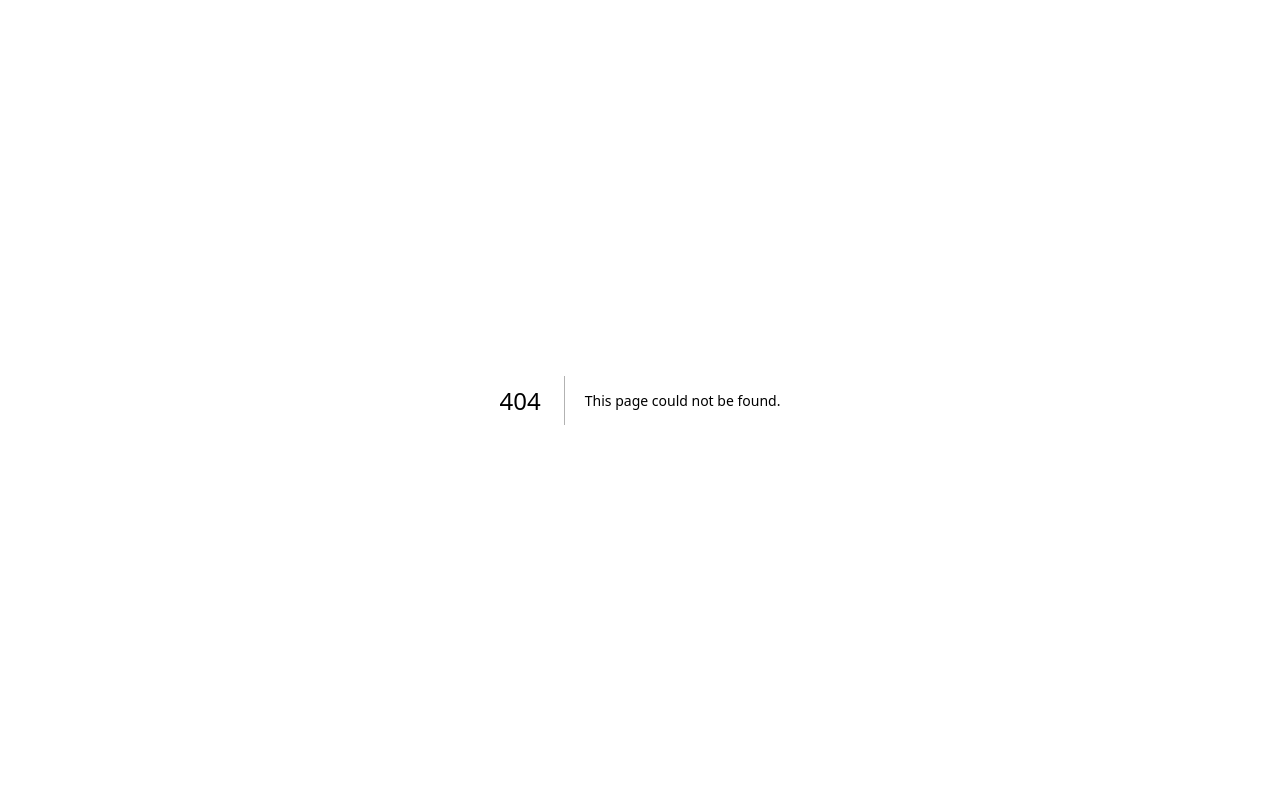
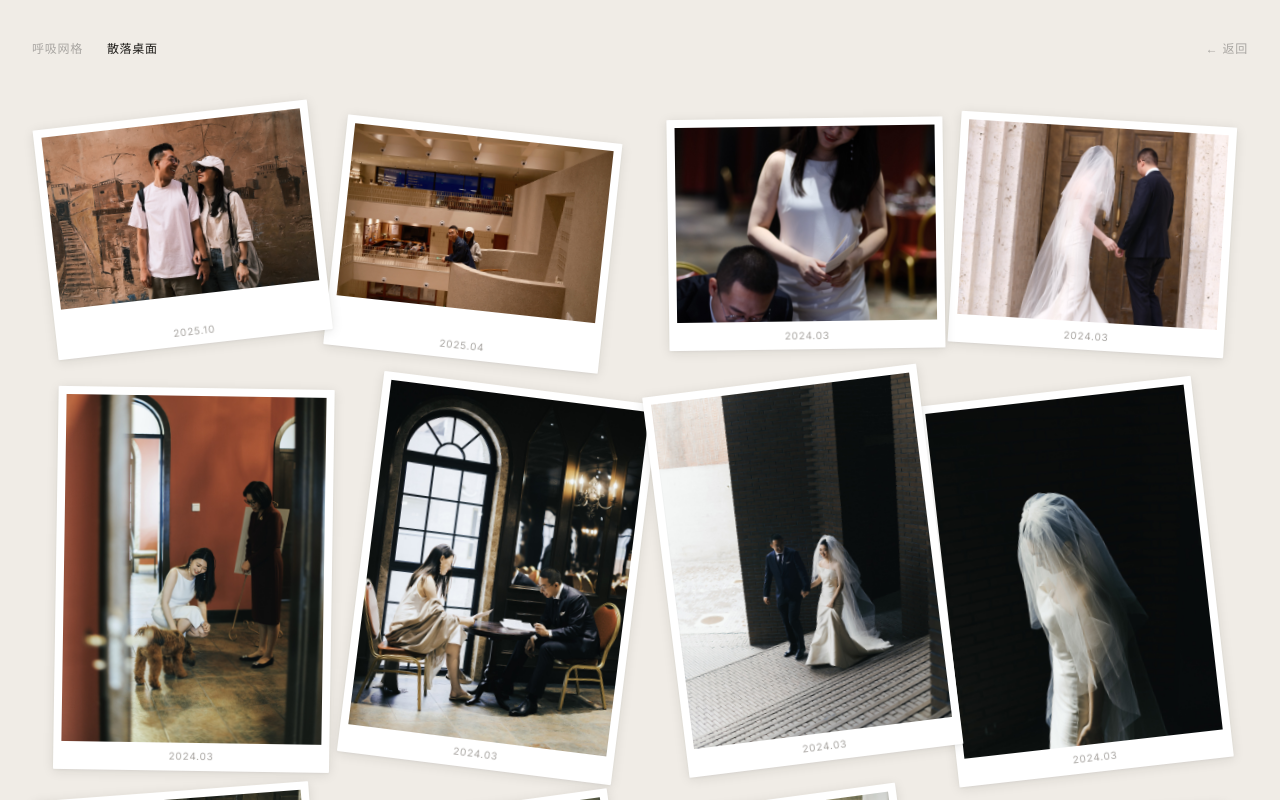
Before and after one commit to anxingjian/our-orbit, a Next.js app: page /demo/scattered in a window 1280 px wide. Before the commit this address had no page. Shown: the top 800 px of the page. Built offline with nearby package versions, Linux system fonts and the light colour scheme.

Commit message:
feat: 两个布局 demo
/demo/breathing — 4列呼吸网格，dense flow，放大图+全宽图
/demo/scattered — 拍立得散落风格，随机旋转偏移，hover回正

```diff
--- /dev/null
+++ b/src/app/demo/breathing/page.tsx
@@ -0,0 +1,126 @@
+'use client';
+
+import { useMemo, useState } from 'react';
+import photosData from '@/data/photos.json';
+import type { Photo } from '@/components/PhotoList';
+import PhotoDetail from '@/components/PhotoDetail';
+
+// 确定性"随机"——用索引做种子，不用 Math.random（避免 SSR 不一致）
+function seededRand(seed: number, min: number, max: number): number {
+  const x = Math.sin(seed * 9301 + 49297) * 233280;
+  const r = x - Math.floor(x);
+  return min + r * (max - min);
+}
+
+interface PhotoWithLayout extends Photo {
+  span: 'normal' | 'featured' | 'full';
+}
+
+export default function BreathingLayout() {
+  const [activeIndex, setActiveIndex] = useState<number | null>(null);
+
+  const photos = useMemo(() => {
+    const sorted = [...(photosData as Photo[])].sort(
+      (a, b) => new Date(b.date).getTime() - new Date(a.date).getTime()
+    );
+
+    const result: PhotoWithLayout[] = [];
+    let sinceLastFeatured = 0;
+    let sinceLastFull = 0;
+
+    sorted.forEach((photo, i) => {
+      const hasPriority = !!photo.description;
+      let span: PhotoWithLayout['span'] = 'normal';
+
+      // 全宽优先级最高
+      if (sinceLastFull >= 15 && photo.width > photo.height) {
+        span = 'full';
+        sinceLastFull = 0;
+        sinceLastFeatured = 0;
+      }
+      // 放大图
+      else if (
+        sinceLastFeatured >= 5 &&
+        (hasPriority || seededRand(i, 0, 1) > 0.6)
+      ) {
+        span = 'featured';
+        sinceLastFeatured = 0;
+        sinceLastFull += 1;
+      } else {
+        sinceLastFeatured += 1;
+        sinceLastFull += 1;
+      }
+
+      result.push({ ...photo, span });
+    });
+
+    return result;
+  }, []);
+
+  const flatPhotos = photos as Photo[];
+
+  return (
+    <div style={{ background: '#faf9f6', minHeight: '100vh', padding: '40px 24px' }}>
+      {/* 顶部导航 */}
+      <div style={{
+        display: 'flex', gap: '24px', marginBottom: '32px',
+        fontFamily: 'var(--font-body)', fontSize: '12px',
+        letterSpacing: '0.06em', color: 'var(--color-text-muted)',
+      }}>
+        <a href="/demo/breathing" style={{ color: 'var(--color-text)', fontWeight: 500, textDecoration: 'none' }}>呼吸网格</a>
+        <a href="/demo/scattered" style={{ textDecoration: 'none', color: 'inherit' }}>散落桌面</a>
+        <a href="/" style={{ textDecoration: 'none', color: 'inherit', marginLeft: 'auto' }}>← 返回</a>
+      </div>
+
+      {/* 网格 */}
+      <div style={{
+        display: 'grid',
+        gridTemplateColumns: 'repeat(4, 1fr)',
+        gridAutoFlow: 'dense',
+        gap: '7px',
+        maxWidth: '1400px',
+        margin: '0 auto',
+      }}>
+        {photos.map((photo, i) => (
+          <div
+            key={photo.src}
+            onClick={() => setActiveIndex(i)}
+            style={{
+              gridColumn: photo.span === 'full' ? '1 / -1' : photo.span === 'featured' ? 'span 2' : 'span 1',
+              gridRow: photo.span === 'featured' ? 'span 2' : 'span 1',
+              cursor: 'pointer',
+              overflow: 'hidden',
+              borderRadius: '2px',
+              background: '#f0ece8',
+              aspectRatio: photo.span === 'full' ? '16/5' : photo.span === 'featured' ? '1/1' : `${photo.width}/${photo.height}`,
+            }}
+          >
+            {/* eslint-disable-next-line @next/next/no-img-element */}
+            <img
+              src={photo.src}
+              alt={photo.title || ''}
+              loading="lazy"
+              style={{
+                width: '100%', height: '100%',
+                objectFit: 'cover',
+                display: 'block',
+                transition: 'transform 0.5s cubic-bezier(0.16,1,0.3,1)',
+              }}
+              onMouseEnter={e => (e.currentTarget.style.transform = 'scale(1.04)')}
+              onMouseLeave={e => (e.currentTarget.style.transform = 'scale(1)')}
+            />
+          </div>
+        ))}
+      </div>
+
+      <PhotoDetail
+        photo={activeIndex !== null ? flatPhotos[activeIndex] : null}
+        onClose={() => setActiveIndex(null)}
+        onPrev={() => setActiveIndex(i => (i !== null && i > 0 ? i - 1 : i))}
+        onNext={() => setActiveIndex(i => (i !== null && i < flatPhotos.length - 1 ? i + 1 : i))}
+        hasPrev={activeIndex !== null && activeIndex > 0}
+        hasNext={activeIndex !== null && activeIndex < flatPhotos.length - 1}
+      />
+    </div>
+  );
+}
--- /dev/null
+++ b/src/app/demo/scattered/page.tsx
@@ -0,0 +1,148 @@
+'use client';
+
+import { useMemo, useState } from 'react';
+import photosData from '@/data/photos.json';
+import type { Photo } from '@/components/PhotoList';
+import PhotoDetail from '@/components/PhotoDetail';
+
+// 确定性伪随机
+function seeded(seed: number): number {
+  const x = Math.sin(seed * 9301 + 49297) * 233280;
+  return x - Math.floor(x);
+}
+
+function formatMonthYear(dateStr: string): string {
+  const d = new Date(dateStr);
+  return `${d.getFullYear()}.${String(d.getMonth() + 1).padStart(2, '0')}`;
+}
+
+interface PolaroidProps {
+  photo: Photo;
+  index: number;
+  onClick: () => void;
+}
+
+function Polaroid({ photo, index, onClick }: PolaroidProps) {
+  const rotation = (seeded(index * 3 + 1) - 0.5) * 2 * 8; // ±8°
+  const offsetX = (seeded(index * 7 + 2) - 0.5) * 2 * 18; // ±18px
+  const offsetY = (seeded(index * 11 + 3) - 0.5) * 2 * 14; // ±14px
+  const zIndex = Math.floor(seeded(index * 13) * 10) + 1;
+
+  return (
+    <div
+      onClick={onClick}
+      style={{
+        position: 'relative',
+        transform: `rotate(${rotation}deg) translate(${offsetX}px, ${offsetY}px)`,
+        zIndex,
+        cursor: 'pointer',
+        transition: 'transform 0.35s cubic-bezier(0.16,1,0.3,1), box-shadow 0.35s ease, z-index 0s',
+        willChange: 'transform',
+        background: '#fff',
+        padding: '8px 8px 28px 8px',
+        boxShadow: '0 2px 12px rgba(28,26,23,0.10), 0 1px 3px rgba(28,26,23,0.06)',
+        borderRadius: '1px',
+      }}
+      onMouseEnter={e => {
+        const el = e.currentTarget as HTMLDivElement;
+        el.style.transform = 'rotate(0deg) translate(0,0) scale(1.06)';
+        el.style.boxShadow = '0 12px 40px rgba(28,26,23,0.18), 0 4px 12px rgba(28,26,23,0.10)';
+        el.style.zIndex = '50';
+      }}
+      onMouseLeave={e => {
+        const el = e.currentTarget as HTMLDivElement;
+        el.style.transform = `rotate(${rotation}deg) translate(${offsetX}px, ${offsetY}px)`;
+        el.style.boxShadow = '0 2px 12px rgba(28,26,23,0.10), 0 1px 3px rgba(28,26,23,0.06)';
+        el.style.zIndex = String(zIndex);
+      }}
+    >
+      {/* 照片 */}
+      <div style={{
+        overflow: 'hidden',
+        background: '#f5f3ee',
+        aspectRatio: `${photo.width}/${photo.height}`,
+        maxWidth: '100%',
+      }}>
+        {/* eslint-disable-next-line @next/next/no-img-element */}
+        <img
+          src={photo.src}
+          alt={photo.title || ''}
+          loading="lazy"
+          style={{ width: '100%', height: '100%', objectFit: 'cover', display: 'block' }}
+        />
+      </div>
+
+      {/* 拍立得底部：日期 */}
+      <div style={{
+        position: 'absolute',
+        bottom: 0, left: 0, right: 0,
+        height: '28px',
+        display: 'flex',
+        alignItems: 'center',
+        justifyContent: 'center',
+      }}>
+        <span style={{
+          fontFamily: 'var(--font-body)',
+          fontSize: '10px',
+          letterSpacing: '0.08em',
+          color: '#a8a5a1',
+        }}>
+          {formatMonthYear(photo.date)}
+        </span>
+      </div>
+    </div>
+  );
+}
+
+export default function ScatteredLayout() {
+  const [activeIndex, setActiveIndex] = useState<number | null>(null);
+
+  const photos = useMemo(() => {
+    return [...(photosData as Photo[])].sort(
+      (a, b) => new Date(b.date).getTime() - new Date(a.date).getTime()
+    );
+  }, []);
+
+  return (
+    <div style={{ background: '#f0ece6', minHeight: '100vh', padding: '40px 32px 80px' }}>
+      {/* 顶部导航 */}
+      <div style={{
+        display: 'flex', gap: '24px', marginBottom: '48px',
+        fontFamily: 'var(--font-body)', fontSize: '12px',
+        letterSpacing: '0.06em', color: '#a8a5a1',
+      }}>
+        <a href="/demo/breathing" style={{ textDecoration: 'none', color: 'inherit' }}>呼吸网格</a>
+        <a href="/demo/scattered" style={{ color: '#1c1a17', fontWeight: 500, textDecoration: 'none' }}>散落桌面</a>
+        <a href="/" style={{ textDecoration: 'none', color: 'inherit', marginLeft: 'auto' }}>← 返回</a>
+      </div>
+
+      {/* 4 列松散网格 */}
+      <div style={{
+        display: 'grid',
+        gridTemplateColumns: 'repeat(4, 1fr)',
+        gap: '32px 24px',
+        maxWidth: '1400px',
+        margin: '0 auto',
+        padding: '20px',
+      }}>
+        {photos.map((photo, i) => (
+          <Polaroid
+            key={photo.src}
+            photo={photo}
+            index={i}
+            onClick={() => setActiveIndex(i)}
+          />
+        ))}
+      </div>
+
+      <PhotoDetail
+        photo={activeIndex !== null ? photos[activeIndex] : null}
+        onClose={() => setActiveIndex(null)}
+        onPrev={() => setActiveIndex(i => (i !== null && i > 0 ? i - 1 : i))}
+        onNext={() => setActiveIndex(i => (i !== null && i < photos.length - 1 ? i + 1 : i))}
+        hasPrev={activeIndex !== null && activeIndex > 0}
+        hasNext={activeIndex !== null && activeIndex < photos.length - 1}
+      />
+    </div>
+  );
+}
```
